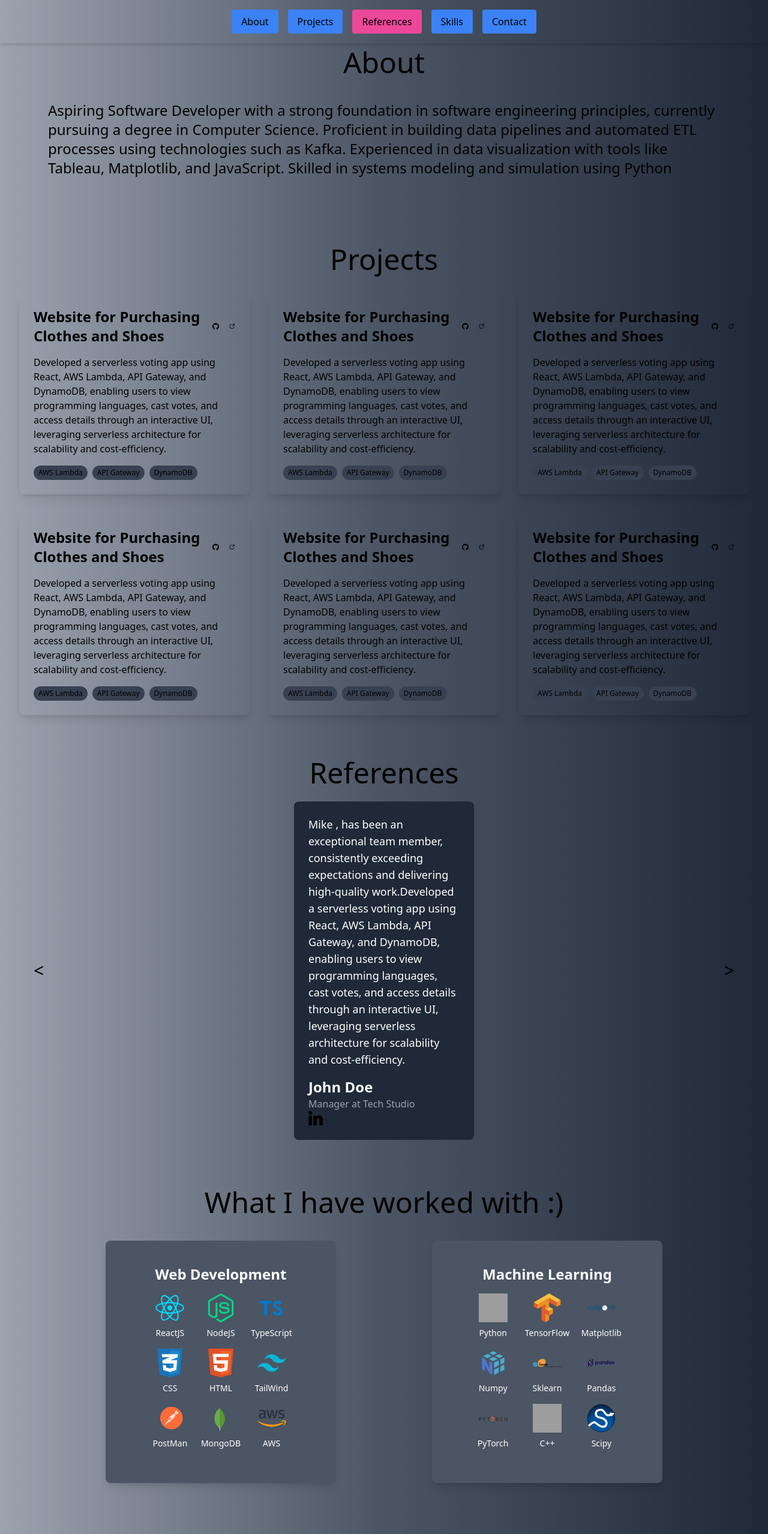
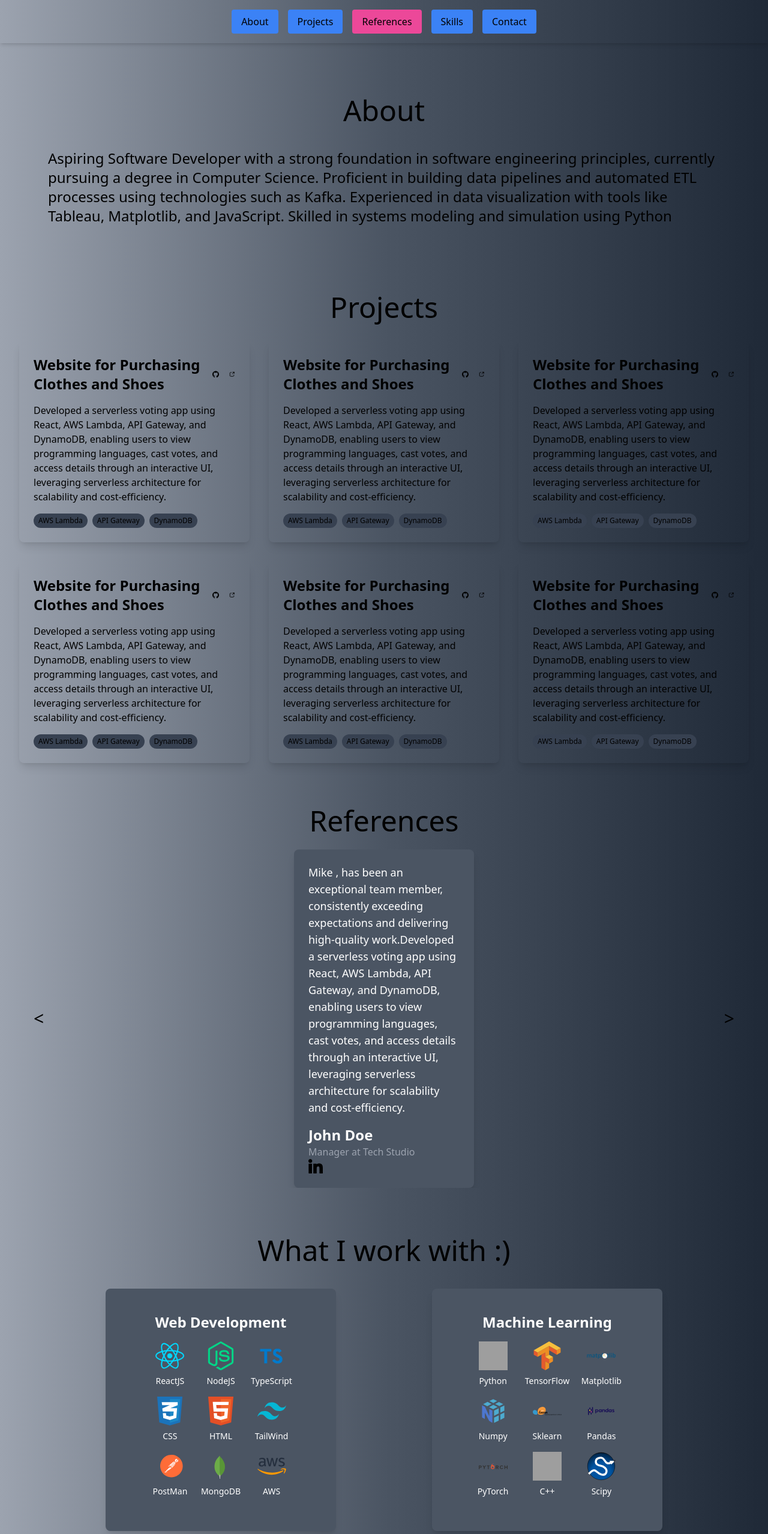
Before and after one commit to likeMike001/mike-port, a React (Create React App) app: page / in a window 1280 px wide. Shown: the top 2557 px of the page at 60% size. Built offline with nearby package versions, Linux system fonts and the light colour scheme; grey boxes are pictures that could not be loaded.

Commit message:
some changes to the text

```diff
--- a/src/components/about/about.component.jsx
+++ b/src/components/about/about.component.jsx
@@ -6,7 +6,7 @@ const About = () => {
     return (
 
 
-      <motion.div className=" p-20 -mt--5"
+      <motion.div className=" p-20 mt-20"
         // animate = {{
         //     scale : [1,2,2,1,1],
         //     rotate: [0, 0, 270, 270, 0],
--- a/src/components/carousel/carousel.component.jsx
+++ b/src/components/carousel/carousel.component.jsx
@@ -41,7 +41,7 @@ const Carousel = () => {
               index === currentIndex ? (
                 <motion.div
                   key={index}
-                  className="reference-card bg-gray-800 text-white rounded-lg p-6 shadow-lg transform transition-transform duration-300"
+                  className="reference-card bg-gray-600 text-white rounded-lg p-6 shadow-lg transform transition-transform duration-300"
                   initial={{ opacity: 0, rotateY: 90 }}
                   animate={{ opacity: 1, rotateY: 0 }}
                 //   exit={{ opacity: 0, rotateY: -90 }}
--- a/src/components/skills/skills.component.jsx
+++ b/src/components/skills/skills.component.jsx
@@ -5,7 +5,7 @@ import { skillsData } from './skills.data'; // Ensure this path is correct
 const Skills = () => {
   return (
     <div className="p-10">
-      <h3 className="text-center text-5xl font-customFont mb-10">What I have worked with :)</h3>
+      <h3 className="text-center text-5xl font-customFont mb-10">What I work with  :)</h3>
       <div className="flex justify-center space-x-40">
         {Object.values(skillsData).map((category, index) => (
           <motion.div
```
